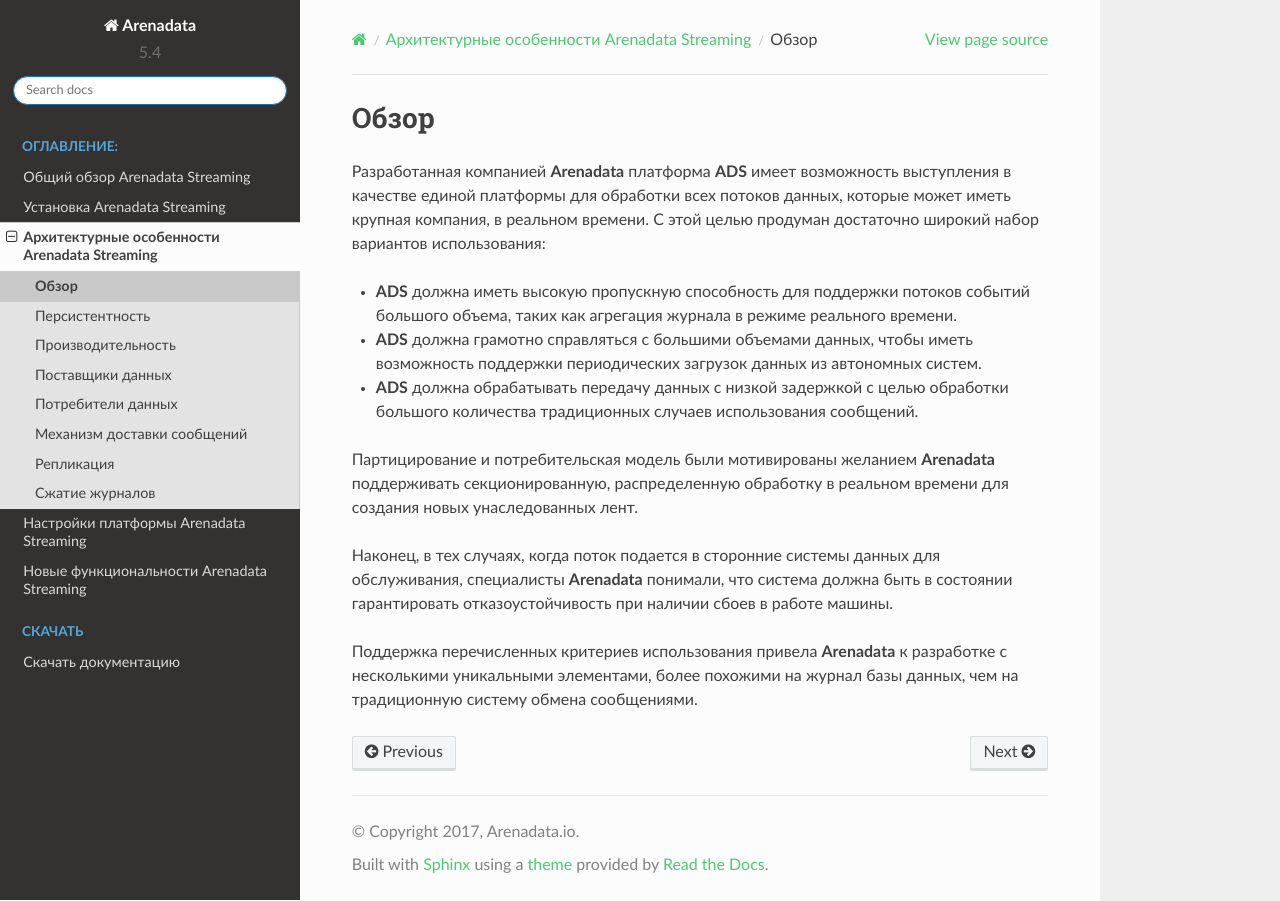
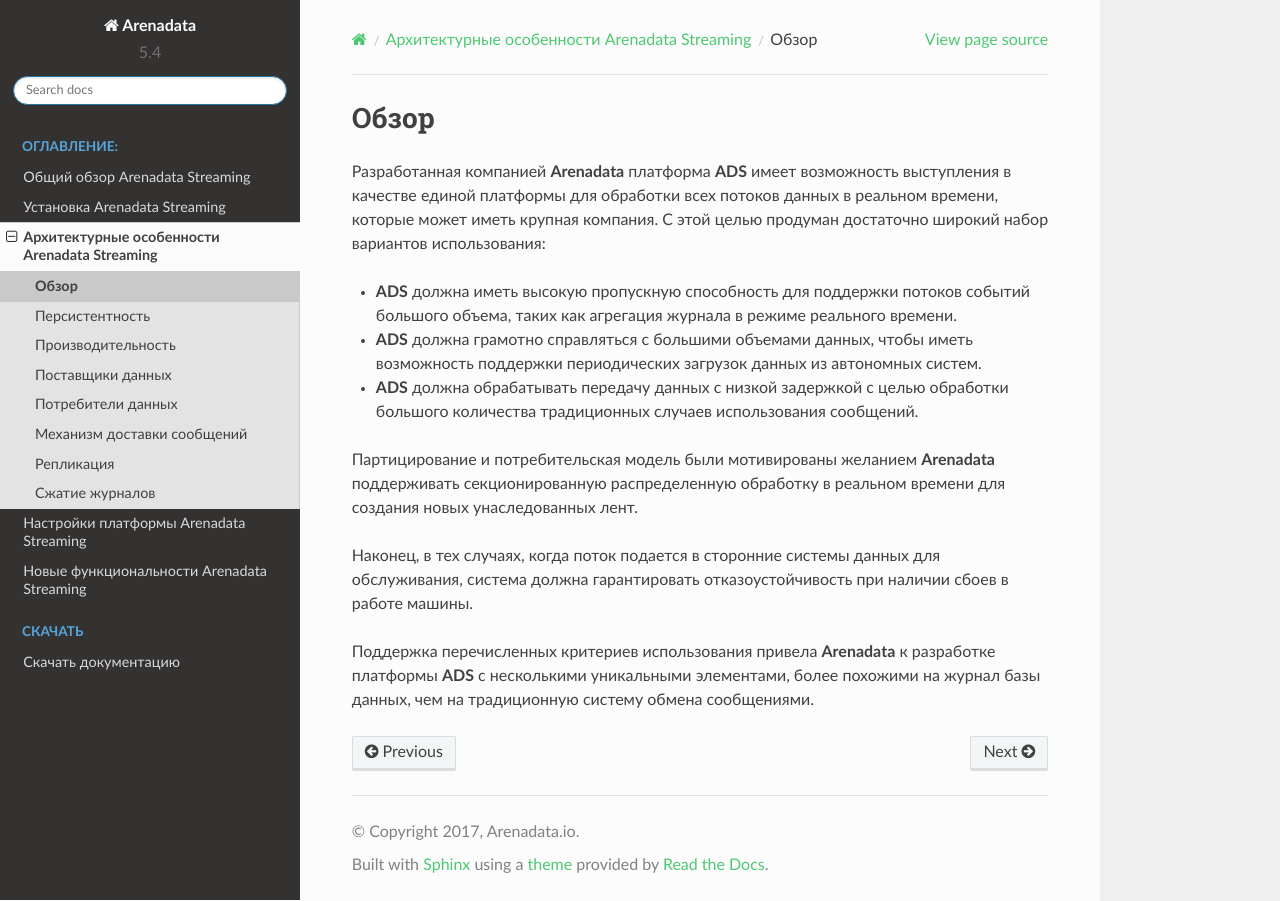
Before and after one commit to arenadata/docs_ads, a Sphinx documentation site: the page built from source/Architecture/intro.rst, in a window 1280 px wide. Built offline with Sphinx 7.4.7 and the Read the Docs theme 2.0.0, drawn with Linux system fonts in a browser that asks for light colours; pages that are not in the unit, such as notebooks, are missing from menus.

Commit message:
Update intro.rst

```diff
--- a/source/Architecture/intro.rst
+++ b/source/Architecture/intro.rst
@@ -1,14 +1,14 @@
 Обзор
 =======
 
-Разработанная компанией **Arenadata** платформа **ADS** имеет возможность выступления в качестве единой платформы для обработки всех потоков данных, которые может иметь крупная компания, в реальном времени. С этой целью продуман достаточно широкий набор вариантов использования:
+Разработанная компанией **Arenadata** платформа **ADS** имеет возможность выступления в качестве единой платформы для обработки всех потоков данных в реальном времени, которые может иметь крупная компания. С этой целью продуман достаточно широкий набор вариантов использования:
 
 + **ADS** должна иметь высокую пропускную способность для поддержки потоков событий большого объема, таких как агрегация журнала в режиме реального времени.
 + **ADS** должна грамотно справляться с большими объемами данных, чтобы иметь возможность поддержки периодических загрузок данных из автономных систем.
 + **ADS** должна обрабатывать передачу данных с низкой задержкой с целью обработки большого количества традиционных случаев использования сообщений.
 
-Партицирование и потребительская модель были мотивированы желанием **Arenadata** поддерживать секционированную, распределенную обработку в реальном времени для создания новых унаследованных лент.
+Партицирование и потребительская модель были мотивированы желанием **Arenadata** поддерживать секционированную распределенную обработку в реальном времени для создания новых унаследованных лент.
 
-Наконец, в тех случаях, когда поток подается в сторонние системы данных для обслуживания, специалисты **Arenadata** понимали, что система должна быть в состоянии гарантировать отказоустойчивость при наличии сбоев в работе машины.
+Наконец, в тех случаях, когда поток подается в сторонние системы данных для обслуживания, система должна гарантировать отказоустойчивость при наличии сбоев в работе машины.
 
-Поддержка перечисленных критериев использования привела **Arenadata** к разработке с несколькими уникальными элементами, более похожими на журнал базы данных, чем на традиционную систему обмена сообщениями.
+Поддержка перечисленных критериев использования привела **Arenadata** к разработке платформы **ADS** с несколькими уникальными элементами, более похожими на журнал базы данных, чем на традиционную систему обмена сообщениями.
```
